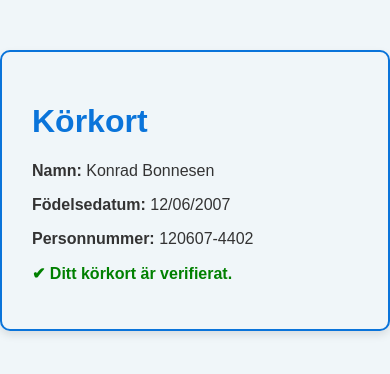
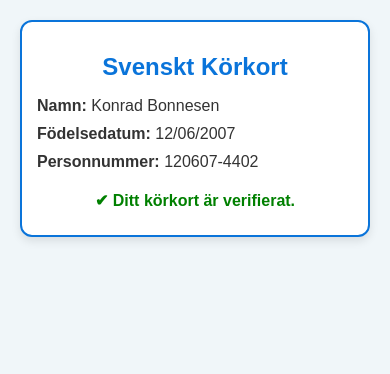
Before and after one commit to Korkort/VerifieratK-rkort, a plain HTML site: page index.html in a window 390 px wide. Drawn offline with Linux system fonts and the light colour scheme.

Commit message:
Add files via upload

```diff
--- a/index.html
+++ b/index.html
@@ -2,33 +2,69 @@
 <html lang="sv">
 <head>
     <meta charset="UTF-8">
+    <meta name="viewport" content="width=device-width, initial-scale=1.0">
     <title>Verifierat Körkort</title>
     <style>
         body {
             font-family: Arial, sans-serif;
             background-color: #f0f6f9;
             color: #333;
+            margin: 0;
+            padding: 0;
+        }
+
+        .container {
             max-width: 500px;
-            margin: 50px auto;
-            padding: 30px;
+            margin: 40px auto;
+            padding: 20px;
+            background-color: #fff;
             border: 2px solid #0a74da;
-            border-radius: 10px;
-            box-shadow: 0 4px 8px rgba(0,0,0,0.1);
+            border-radius: 12px;
+            box-shadow: 0 4px 10px rgba(0, 0, 0, 0.1);
         }
+
         h1 {
             color: #0a74da;
+            text-align: center;
+            font-size: 1.8em;
         }
+
+        p {
+            font-size: 1.1em;
+            margin: 10px 0;
+        }
+
         .verified {
             color: green;
             font-weight: bold;
+            font-size: 1.2em;
+            text-align: center;
+            margin-top: 20px;
+        }
+
+        @media (max-width: 600px) {
+            .container {
+                margin: 20px;
+                padding: 15px;
+            }
+
+            h1 {
+                font-size: 1.5em;
+            }
+
+            p, .verified {
+                font-size: 1em;
+            }
         }
     </style>
 </head>
 <body>
-    <h1>Körkort</h1>
-    <p><strong>Namn:</strong> Konrad Bonnesen</p>
-    <p><strong>Födelsedatum:</strong> 12/06/2007</p>
-    <p><strong>Personnummer:</strong> 120607-4402</p>
-    <p class="verified">✔ Ditt körkort är verifierat.</p>
+    <div class="container">
+        <h1>Svenskt Körkort</h1>
+        <p><strong>Namn:</strong> Konrad Bonnesen</p>
+        <p><strong>Födelsedatum:</strong> 12/06/2007</p>
+        <p><strong>Personnummer:</strong> 120607-4402</p>
+        <p class="verified">✔ Ditt körkort är verifierat.</p>
+    </div>
 </body>
 </html>
```
